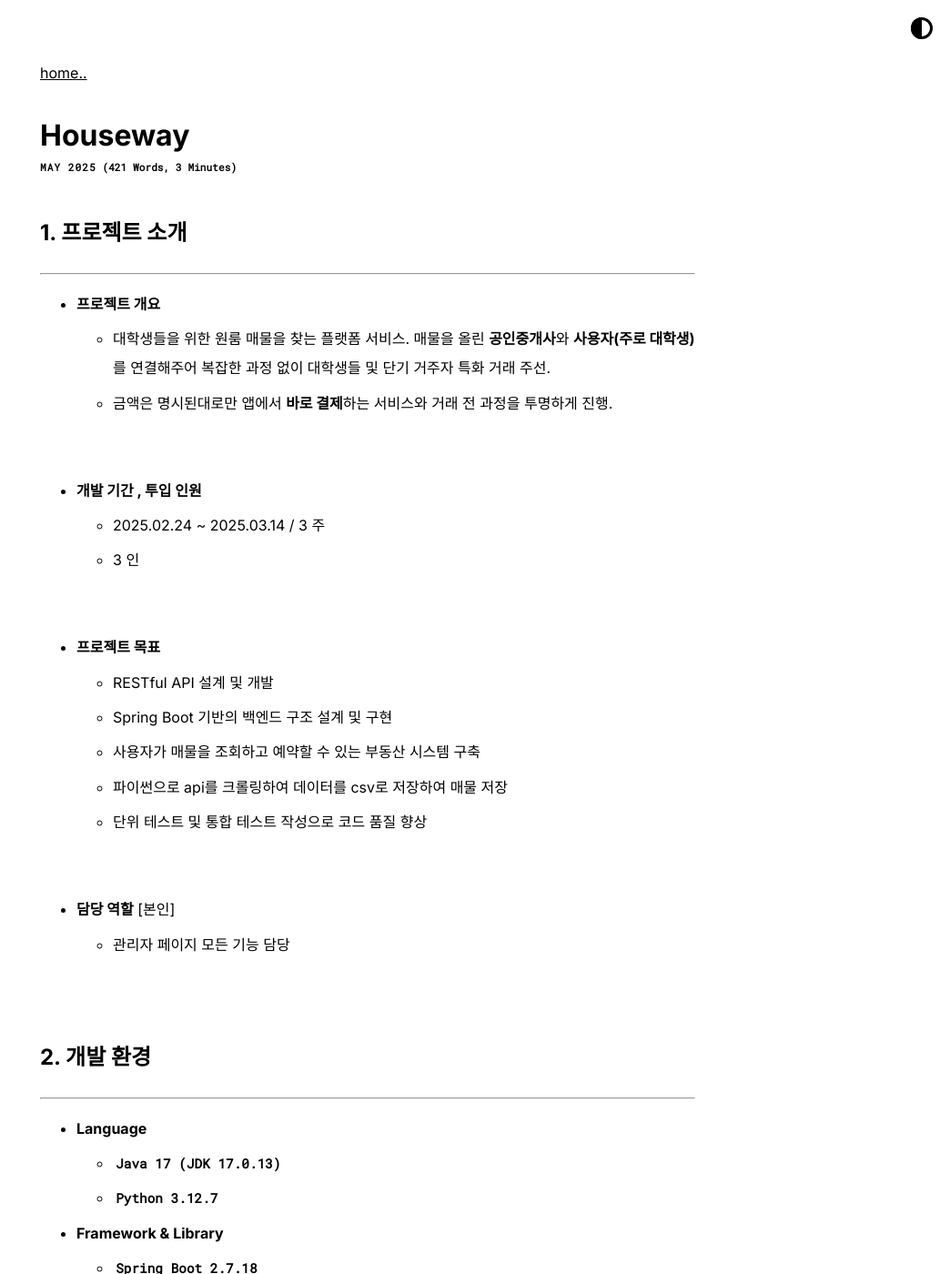
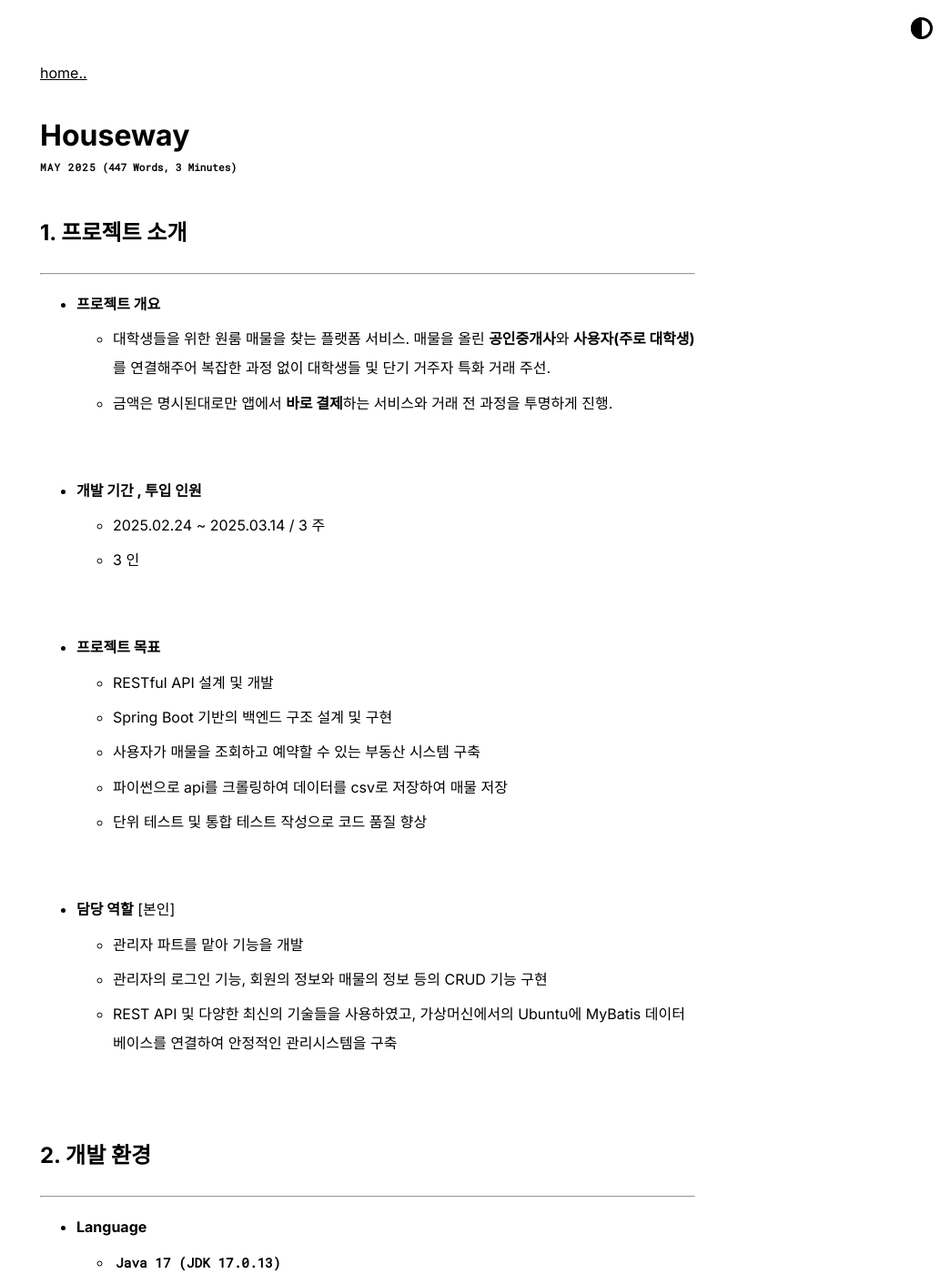
Before and after one commit to BangJeongBin/BangJeongBin.github.io, a Jekyll site: the page built from _posts/2025-05-05-houseway.md, in a window 1280 px wide and 1400 px high. Shown: the whole window at 91% size, without its empty margins (236-1280 px from the left). Built offline with Jekyll 4.4.1, drawn with Linux system fonts in a browser that asks for light colours.

Commit message:
Update 2025-05-05-houseway.md

```diff
--- a/_posts/2025-05-05-houseway.md
+++ b/_posts/2025-05-05-houseway.md
@@ -26,7 +26,9 @@ layout: post
 <br>
 
 - **담당 역할** [본인]
-	- 관리자 페이지 모든 기능 담당
+	- 관리자 파트를 맡아 기능을 개발
+	- 관리자의 로그인 기능, 회원의 정보와 매물의 정보 등의 CRUD 기능 구현
+	- REST API 및 다양한 최신의 기술들을 사용하였고, 가상머신에서의 Ubuntu에 MyBatis 데이터베이스를 연결하여 안정적인 관리시스템을 구축
 
 <br>
 
```
